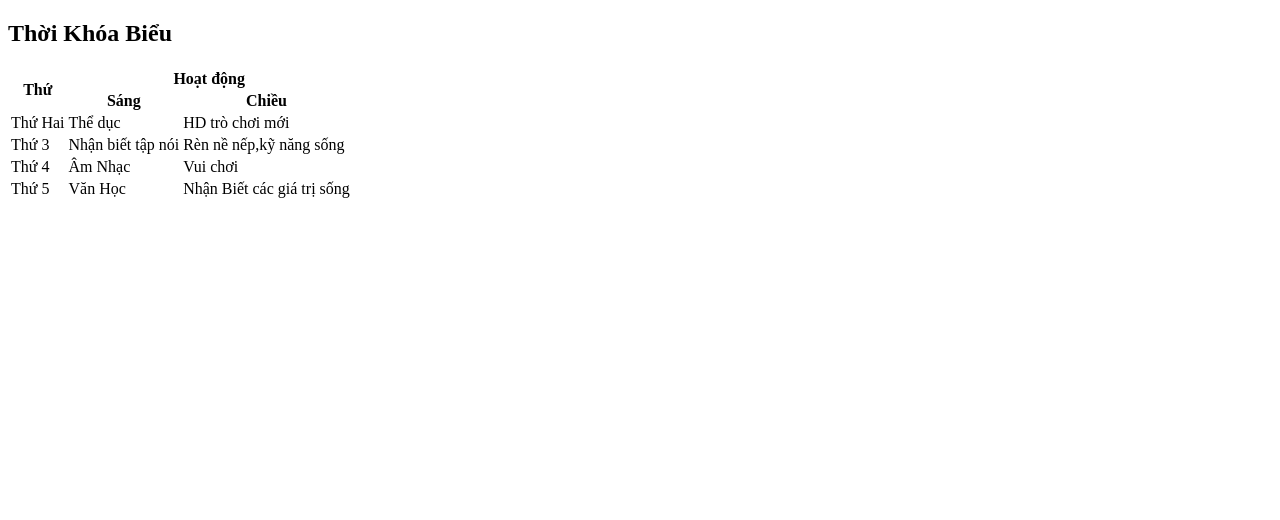
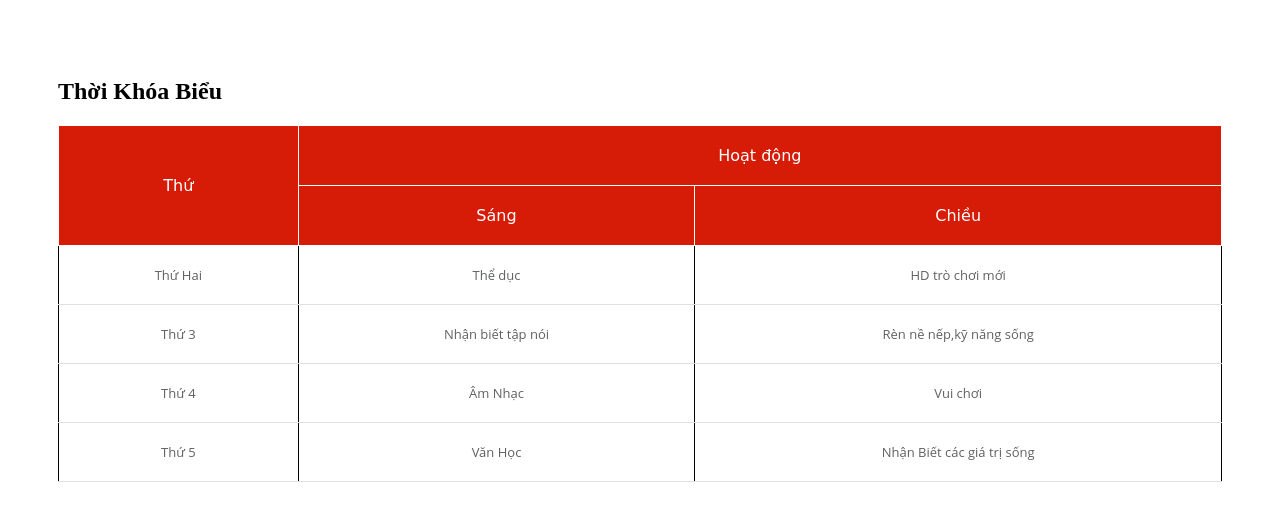
Before and after one commit to thaiphuongnam040499/MD1_Bai2_DeMoGit, a plain HTML site: page bai 3/tao bang nang cao.html in a window 1280 px wide. Drawn offline with Linux system fonts and the light colour scheme.

Commit message:
taobangnangcao

```diff
--- a/bai 3/tao bang nang cao.html
+++ b/bai 3/tao bang nang cao.html
@@ -3,6 +3,7 @@
 <head>
     <meta charset="UTF-8">
     <title>Title</title>
+  <link rel="stylesheet" href="./taobangnangcao.css">
 </head>
 <body>
 <h2> Thời Khóa Biểu</h2>
```
